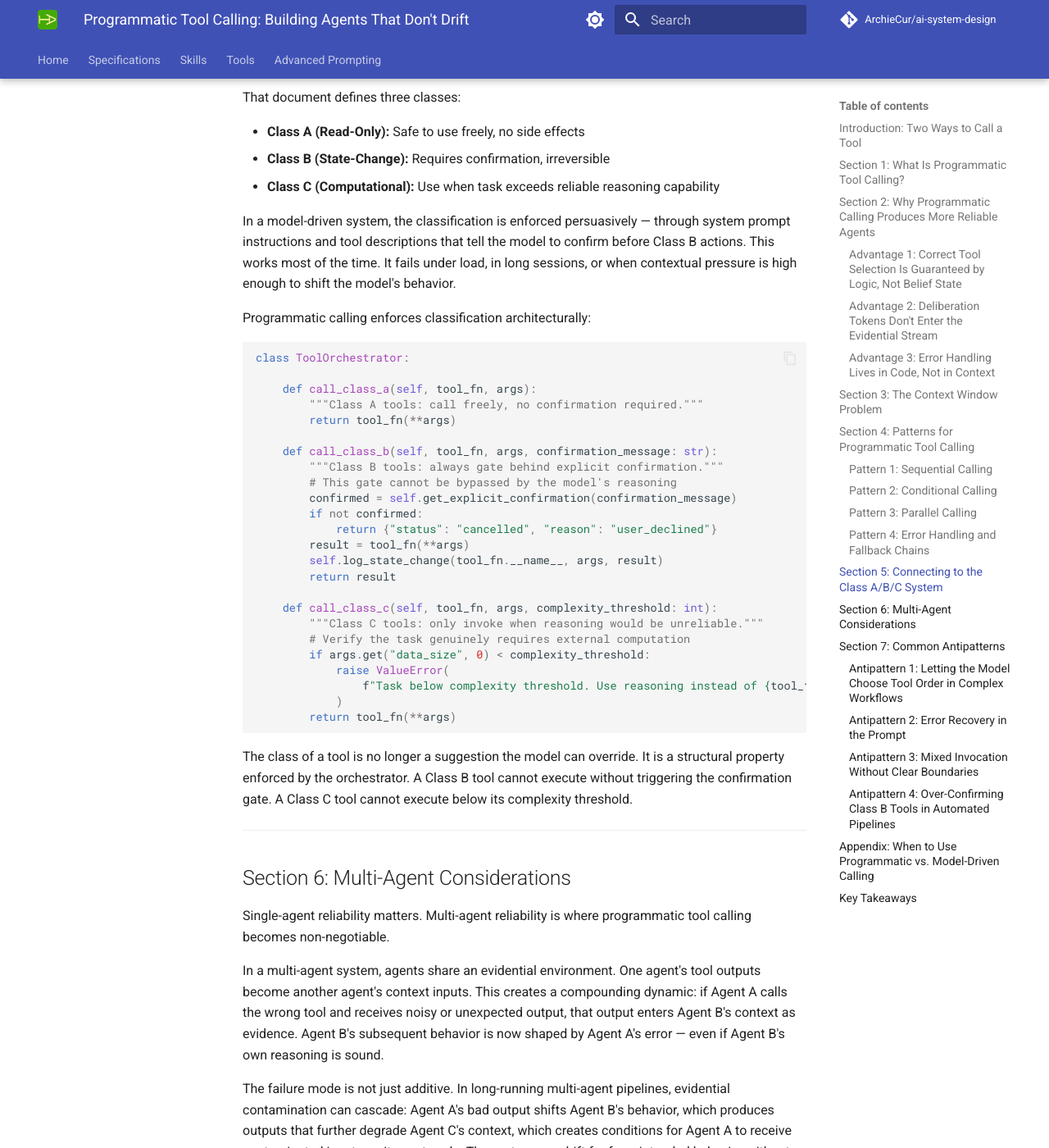
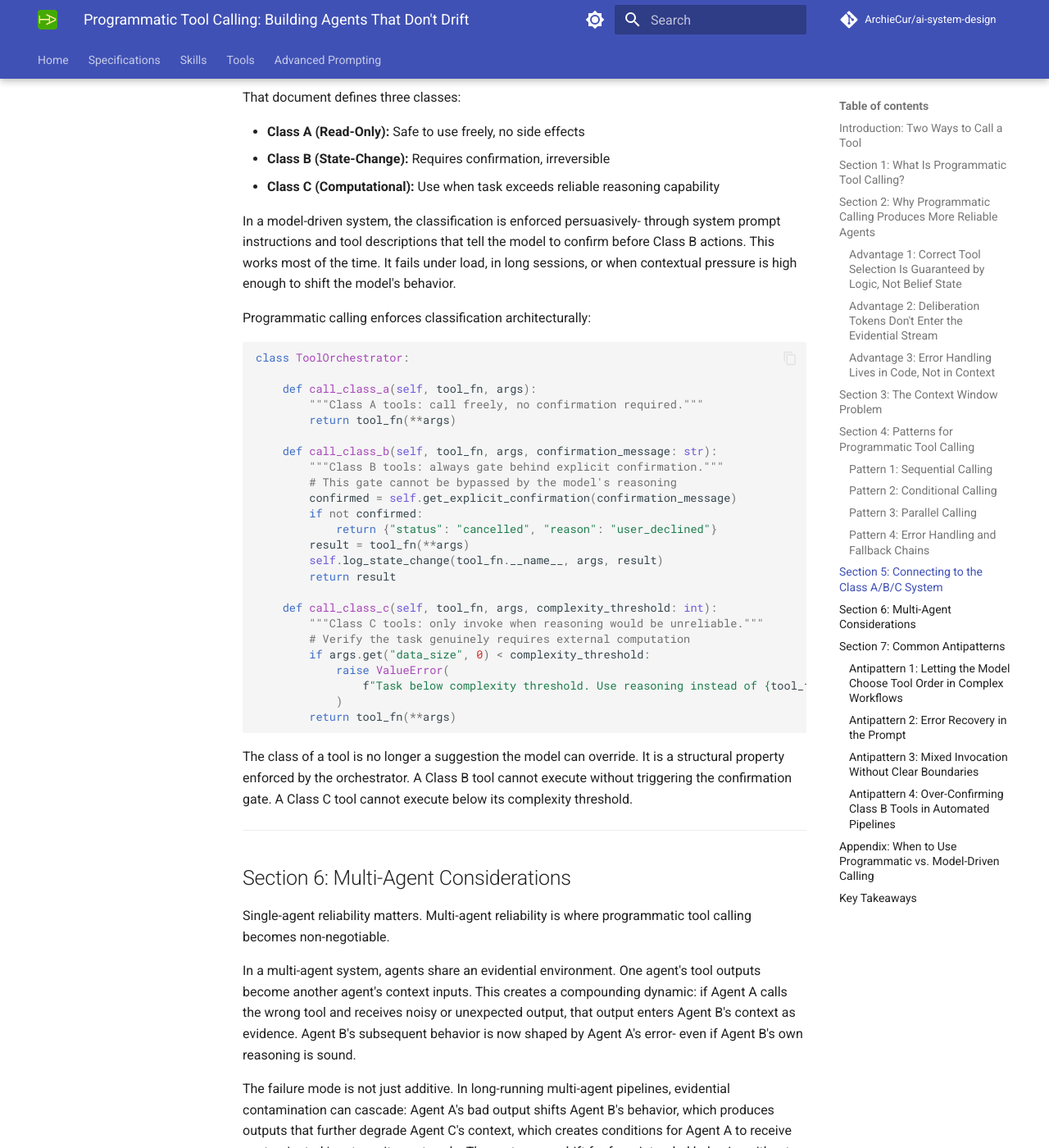
Before and after one commit to ArchieCur/ai-system-design, an MkDocs documentation site: the page built from docs/tools/Programmatic_Tool_Calling.md, in a window 1280 px wide and 1400 px high, scrolled down 7254 px. Shown: the whole window at 82% size. Built offline with MkDocs 1.6.1 and Material for MkDocs 9.7.7, drawn with Linux system fonts in a browser that asks for light colours; comment, search, counter and statistics services are not loaded.

```diff
--- a/docs/tools/Programmatic_Tool_Calling.md
+++ b/docs/tools/Programmatic_Tool_Calling.md
@@ -294,7 +294,7 @@ That document defines three classes:
 - **Class B (State-Change):** Requires confirmation, irreversible
 - **Class C (Computational):** Use when task exceeds reliable reasoning capability
 
-In a model-driven system, the classification is enforced persuasively — through system prompt instructions and tool descriptions that tell the model to confirm before Class B actions. This works most of the time. It fails under load, in long sessions, or when contextual pressure is high enough to shift the model's behavior.
+In a model-driven system, the classification is enforced persuasively- through system prompt instructions and tool descriptions that tell the model to confirm before Class B actions. This works most of the time. It fails under load, in long sessions, or when contextual pressure is high enough to shift the model's behavior.
 
 Programmatic calling enforces classification architecturally:
 
@@ -333,7 +333,7 @@ The class of a tool is no longer a suggestion the model can override. It is a st
 
 Single-agent reliability matters. Multi-agent reliability is where programmatic tool calling becomes non-negotiable.
 
-In a multi-agent system, agents share an evidential environment. One agent's tool outputs become another agent's context inputs. This creates a compounding dynamic: if Agent A calls the wrong tool and receives noisy or unexpected output, that output enters Agent B's context as evidence. Agent B's subsequent behavior is now shaped by Agent A's error — even if Agent B's own reasoning is sound.
+In a multi-agent system, agents share an evidential environment. One agent's tool outputs become another agent's context inputs. This creates a compounding dynamic: if Agent A calls the wrong tool and receives noisy or unexpected output, that output enters Agent B's context as evidence. Agent B's subsequent behavior is now shaped by Agent A's error- even if Agent B's own reasoning is sound.
 
 The failure mode is not just additive. In long-running multi-agent pipelines, evidential contamination can cascade: Agent A's bad output shifts Agent B's behavior, which produces outputs that further degrade Agent C's context, which creates conditions for Agent A to receive contaminated inputs on its next cycle. The system can drift far from intended behavior without any single agent making an obviously wrong decision.
 
```
